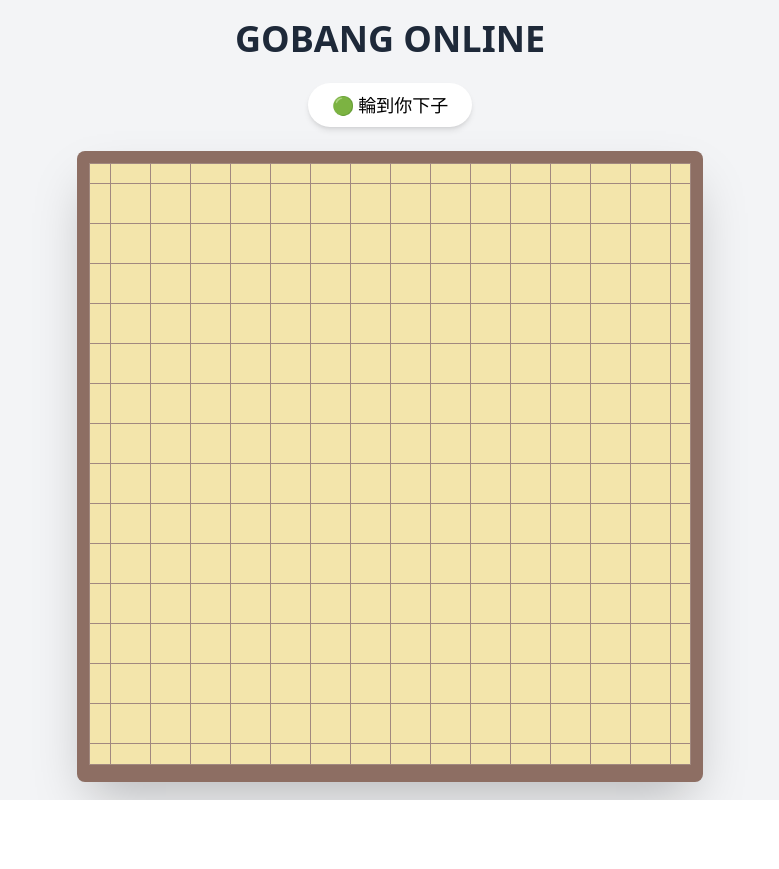
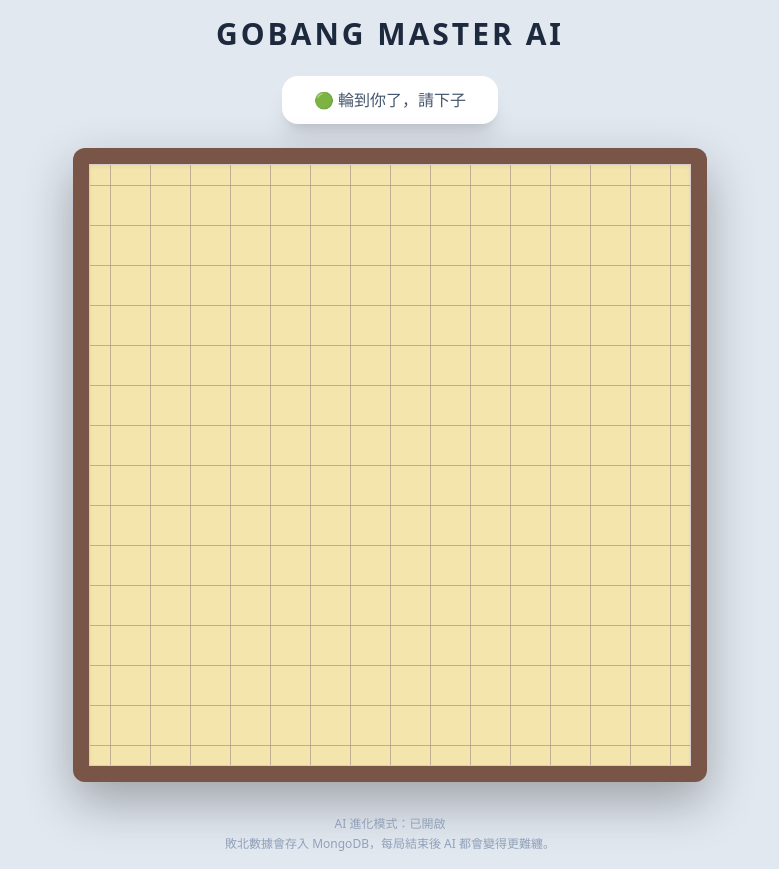
Before and after one commit to z7456382-glitch/gobang-frontend-final, a React (Vite) app: page / in a window 1280 px wide. Shown: the whole page, without its empty margins (250-1029 px from the left). Before the commit the page ends 800 px from the top, so only its background shows below. Built offline with nearby package versions, Linux system fonts and the light colour scheme.

Commit message:
Update App.jsx

```diff
--- a/src/App.jsx
+++ b/src/App.jsx
@@ -1,13 +1,18 @@
 import React, { useState } from 'react';
 
+// --- 基礎設定 ---
 const BOARD_SIZE = 15;
+// 請確保這是你的 Render 後端正式網址
 const BACKEND_URL = "https://gobang-backend-final.onrender.com";
 
 function App() {
-  const [board, setBoard] = useState(Array(BOARD_SIZE).fill(0).map(() => Array(BOARD_SIZE).fill(0)));
+  const [board, setBoard] = useState(
+    Array(BOARD_SIZE).fill(0).map(() => Array(BOARD_SIZE).fill(0))
+  );
   const [isAiThinking, setIsAiThinking] = useState(false);
   const [winner, setWinner] = useState(null);
 
+  // --- 1. 勝負判斷邏輯 ---
   const checkWin = (currentBoard, r, c) => {
     const color = currentBoard[r][c];
     if (color === 0) return false;
@@ -29,13 +34,30 @@ function App() {
     return false;
   };
 
+  // --- 2. 玩家點擊處理 ---
   const handleCellClick = async (row, col) => {
     if (board[row][col] !== 0 || isAiThinking || winner) return;
+
+    // A. 玩家下黑棋 (1)
     const newBoard = board.map(r => [...r]);
     newBoard[row][col] = 1;
     setBoard(newBoard);
-    if (checkWin(newBoard, row, col)) { setWinner('🎉 你贏了！'); return; }
 
+    if (checkWin(newBoard, row, col)) {
+      setWinner('🎉 恭喜！你贏了！');
+
+      // 【進化關鍵】玩家贏了，發送報告給後端資料庫讓 AI 學習
+      fetch(`${BACKEND_URL}/api/report-defeat`, {
+        method: 'POST',
+        headers: { 'Content-Type': 'application/json' },
+        body: JSON.stringify({
+          lastMoves: `對手在 [${row}, ${col}] 連成五子擊敗了你。你當時沒能擋住對手的連線！`
+        })
+      });
+      return;
+    }
+
+    // B. 呼叫 AI (白棋 2)
     setIsAiThinking(true);
     try {
       const response = await fetch(`${BACKEND_URL}/api/ai-move`, {
@@ -43,58 +65,92 @@ function App() {
         headers: { 'Content-Type': 'application/json' },
         body: JSON.stringify({ board: newBoard, playerColor: 2 })
       });
+
       const aiMove = await response.json();
+
       if (aiMove && typeof aiMove.row === 'number') {
         setTimeout(() => {
           const finalBoard = newBoard.map(r => [...r]);
           finalBoard[aiMove.row][aiMove.col] = 2;
           setBoard(finalBoard);
-          if (checkWin(finalBoard, aiMove.row, aiMove.col)) setWinner('🤖 AI 贏了！');
+
+          if (checkWin(finalBoard, aiMove.row, aiMove.col)) {
+            setWinner('🤖 哼！這次是 AI 贏了！');
+          }
           setIsAiThinking(false);
-        }, 600);
+        }, 500);
       }
-    } catch (e) { setIsAiThinking(false); }
+    } catch (error) {
+      console.error("AI Error:", error);
+      setIsAiThinking(false);
+    }
+  };
+
+  const resetGame = () => {
+    setBoard(Array(BOARD_SIZE).fill(0).map(() => Array(BOARD_SIZE).fill(0)));
+    setWinner(null);
+    setIsAiThinking(false);
   };
 
   return (
-    <div className="min-h-screen bg-gray-100 flex flex-col items-center justify-center p-4">
-      <h1 className="text-4xl font-bold mb-6 text-gray-800">GOBANG ONLINE</h1>
+    <div className="min-h-screen bg-slate-200 flex flex-col items-center justify-center p-4">
+      <h1 className="text-3xl font-black mb-6 text-slate-800 tracking-widest">GOBANG MASTER AI</h1>
 
-      <div className="mb-6 px-6 py-2 bg-white rounded-full shadow-md text-lg">
+      {/* 狀態欄 */}
+      <div className="mb-6 px-8 py-3 bg-white rounded-2xl shadow-xl flex items-center gap-6">
         {winner ? (
-          <div className="flex items-center gap-4">
-            <span className="font-bold text-red-600">{winner}</span>
-            <button onClick={() => {setBoard(Array(BOARD_SIZE).fill(0).map(() => Array(BOARD_SIZE).fill(0))); setWinner(null);}} className="text-sm bg-blue-500 text-white px-3 py-1 rounded">重開</button>
+          <div className="flex items-center gap-4 animate-bounce">
+            <span className="font-bold text-red-500 text-xl">{winner}</span>
+            <button
+              onClick={resetGame}
+              className="bg-indigo-600 hover:bg-indigo-700 text-white px-4 py-1 rounded-lg text-sm transition-colors"
+            >
+              再挑戰一次
+            </button>
           </div>
         ) : (
-          <span>{isAiThinking ? '🤖 AI 思考中...' : '🟢 輪到你下子'}</span>
+          <div className="text-slate-600 font-medium">
+            {isAiThinking ? (
+              <span className="flex items-center gap-2 text-indigo-600">
+                <div className="w-2 h-2 bg-indigo-600 rounded-full animate-ping"></div>
+                AI 正在讀取歷史教訓並思考中...
+              </span>
+            ) : (
+              "🟢 輪到你了，請下子"
+            )}
+          </div>
         )}
       </div>
 
-      {/* 棋盤外框 (深木色) */}
-      <div className="p-3 bg-[#8d6e63] rounded-lg shadow-2xl">
-        <div className="bg-[#f3e5ab] border border-[#a1887f] inline-block">
+      {/* 棋盤容器 (深色木框) */}
+      <div className="p-4 bg-[#795548] rounded-xl shadow-[0_20px_50px_rgba(0,0,0,0.3)]">
+        <div className="bg-[#f3e5ab] border border-[#d7ccc8] inline-block shadow-inner">
           {board.map((row, rIdx) => (
             <div key={rIdx} className="flex">
               {row.map((cell, cIdx) => (
                 <div
                   key={cIdx}
                   onClick={() => handleCellClick(rIdx, cIdx)}
-                  className="relative w-8 h-8 sm:w-10 sm:h-10 flex items-center justify-center cursor-pointer"
+                  className="relative w-8 h-8 sm:w-10 sm:h-10 flex items-center justify-center cursor-pointer group"
                 >
-                  {/* 水平線 */}
-                  <div className="absolute w-full h-[1px] bg-[#a1887f] z-0"></div>
-                  {/* 垂直線 */}
-                  <div className="absolute h-full w-[1px] bg-[#a1887f] z-0"></div>
+                  {/* 水平十字線 */}
+                  <div className="absolute w-full h-[1px] bg-[#a1887f] opacity-60"></div>
+                  {/* 垂直十字線 */}
+                  <div className="absolute h-full w-[1px] bg-[#a1887f] opacity-60"></div>
 
                   {/* 棋子 */}
                   {cell !== 0 && (
                     <div className={`
-                      w-7 h-7 sm:w-9 sm:h-9 rounded-full z-10 shadow-lg
+                      w-7 h-7 sm:w-9 sm:h-9 rounded-full z-10 shadow-lg transform transition-transform scale-110
                       ${cell === 1
-                        ? 'bg-gradient-to-br from-gray-700 to-black'
-                        : 'bg-gradient-to-br from-white to-gray-200 border border-gray-300'}
+                        ? 'bg-gradient-to-br from-zinc-700 to-black'
+                        : 'bg-gradient-to-br from-white to-zinc-300 border border-zinc-400'}
                     `}></div>
+                  )}
+
+                  {/* 懸停預覽 */}
+                  {!winner && cell === 0 && !isAiThinking && (
+                    <div className="w-4 h-4 rounded-full bg-black opacity-0 group-hover:opacity-10 z-0"></div>
                   )}
                 </div>
               ))}
@@ -102,6 +158,11 @@ function App() {
           ))}
         </div>
       </div>
+
+      <div className="mt-8 text-slate-400 text-xs text-center leading-relaxed">
+        AI 進化模式：已開啟<br/>
+        敗北數據會存入 MongoDB，每局結束後 AI 都會變得更難纏。
+      </div>
     </div>
   );
 }
```
